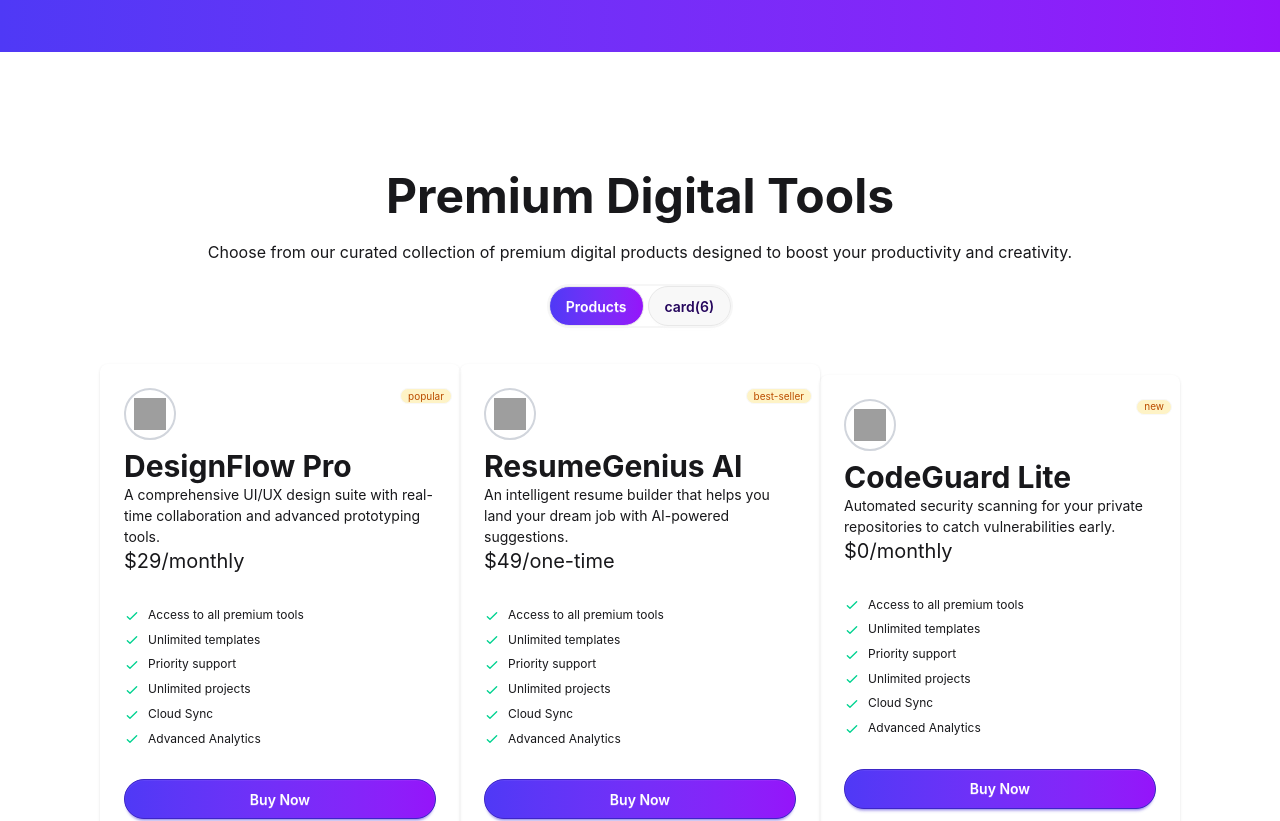
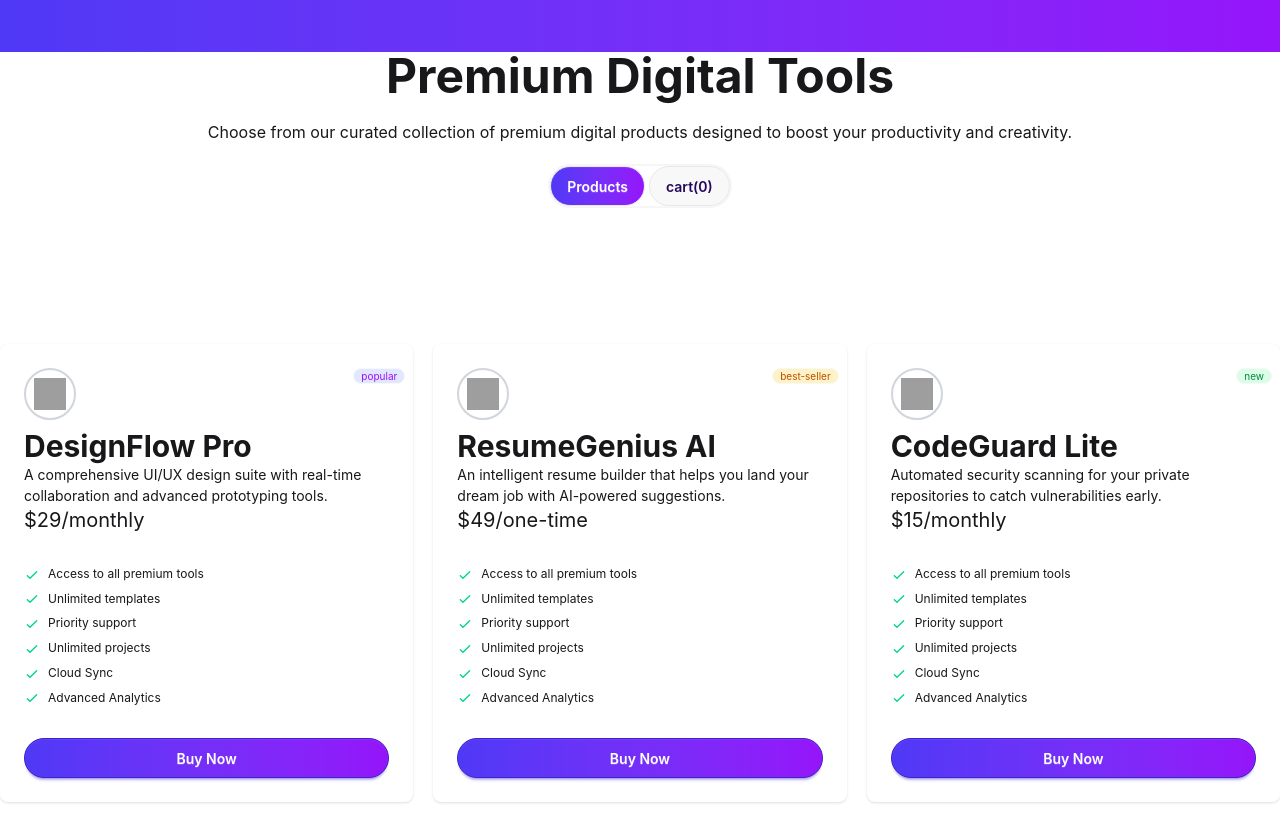
Before and after one commit to mizanur87/DigiTools-Platform-A6, a React (Vite) app: page / in a window 1280 px wide. Shown: the part 860-1681 px from the top of the page. Built offline with nearby package versions, Linux system fonts and the light colour scheme; grey boxes are pictures that could not be loaded.

Commit message:
Intial final push

```diff
--- a/package.json
+++ b/package.json
@@ -15,6 +15,7 @@
     "react": "^19.2.4",
     "react-dom": "^19.2.4",
     "react-icons": "^5.6.0",
+    "react-toastify": "^11.0.5",
     "tailwindcss": "^4.2.2"
   },
   "devDependencies": {
--- a/public/api.json
+++ b/public/api.json
@@ -35,7 +35,7 @@
     "id": "prod_003",
     "name": "CodeGuard Lite",
     "description": "Automated security scanning for your private repositories to catch vulnerabilities early.",
-    "price": 0.0,
+    "price": 15.0,
     "period": "monthly",
     "tag": "New",
     "tagType": "new",
--- a/src/App.jsx
+++ b/src/App.jsx
@@ -9,6 +9,9 @@ import TransparentPrice from "./Components/Transparent pricing/TransparentPrice"
 import ThreeSteps from "./Components/3 Steps/ThreeSteps";
 import AllInfos from "./Components/Digital Tools/AllInfos";
 import Stats from "./Stats/Stats";
+import Selectedcart from "./Components/Digital Tools/Selectedcart";
+import Tab from "./Components/Digital Tools/Tab";
+import { toast, ToastContainer } from "react-toastify";
 
 const fetchData = async () => {
   let res = await fetch("/api.json");
@@ -16,9 +19,18 @@ const fetchData = async () => {
 };
 
 function App() {
-  const [count, setCount] = useState(0);
+  const PromiseData = fetchData();
 
-  const PromiseData = fetchData();
+  const [toggle, setToggle] = useState("available");
+
+  const [selected, setSelected] = useState([]);
+  const totalPrice = selected.reduce((sum, running) => sum + running.price, 0);
+  function choose(obj) {
+    setSelected((prev) => [...prev, obj]);
+
+    toast.success("Added to cart");
+    // console.log(selected);
+  }
 
   return (
     <>
@@ -40,10 +52,24 @@ function App() {
 
         {/* {Digital Tools & card rendering} */}
 
+        <Tab selected={selected} toggle={toggle} setToggle={setToggle}></Tab>
         <section>
-          <Suspense fallback={<p>Loading..</p>}>
-            <AllInfos PromiseData={PromiseData}></AllInfos>
-          </Suspense>
+          {toggle === "available" ? (
+            <Suspense fallback={<p>Loading..</p>}>
+              <AllInfos
+                choose={choose}
+                toggle={toggle}
+                PromiseData={PromiseData}
+                setToggle={setToggle}
+              ></AllInfos>
+            </Suspense>
+          ) : (
+            <Selectedcart
+              setSelected={setSelected}
+              totalPrice={totalPrice}
+              selected={selected}
+            ></Selectedcart>
+          )}
         </section>
 
         {/* {Three Steps} */}
@@ -66,6 +92,8 @@ function App() {
       <footer className="bg-[#101727] ">
         <Footer></Footer>
       </footer>
+
+      <ToastContainer></ToastContainer>
     </>
   );
 }
--- a/src/Components/Digital Tools/AllCards.jsx
+++ b/src/Components/Digital Tools/AllCards.jsx
@@ -1,18 +1,25 @@
 import React from "react";
 
-const AllCards = ({ singleData }) => {
+const AllCards = ({ singleData, choose }) => {
   const { name, description, price, period, tagType, features } = singleData;
   return (
     <div className="">
       {/* {cards section} */}
 
-      <div className="card w-90  shadow-sm ">
+      <div className="card   shadow-sm ">
         <div className="card-body relative ">
           <div className="border-2 rounded-full h-13 w-13 border-gray-300 flex justify-center items-center">
             <img className="w-8 h-8 " src={singleData.icon} alt="" />
           </div>
 
-          <span className="badge  absolute right-2  badge-xs bg-[#fef3c6FF] text-[#bb4d00]">
+          <span
+            className={`
+              ${tagType === "best-seller" ? "badge  absolute right-2  badge-xs bg-[#fef3c6FF] text-[#bb4d00]" : ""}
+              ${tagType === "popular" ? "badge  absolute right-2  badge-xs bg-[#e1e7ff] text-purple-600" : ""}
+              ${tagType === "new" ? "badge  absolute right-2  badge-xs bg-[#dbfce7FF] text-[#0a883eFF]" : ""}
+
+            `}
+          >
             {tagType}
           </span>
           <div className="">
@@ -127,7 +134,10 @@ const AllCards = ({ singleData }) => {
             </li>
           </ul>
           <div className="mt-6">
-            <button className="btn btn-primary w-full  rounded-full bg-linear-to-r from-[#4f39f6] to-[#9514fa] text-white  ">
+            <button
+              onClick={() => choose(singleData)}
+              className="btn btn-primary w-full  rounded-full bg-linear-to-r from-[#4f39f6] to-[#9514fa] text-white  "
+            >
               Buy Now
             </button>
           </div>
--- a/src/Components/Digital Tools/AllInfos.jsx
+++ b/src/Components/Digital Tools/AllInfos.jsx
@@ -1,43 +1,22 @@
 import React, { use, useState } from "react";
 import AllCards from "./AllCards";
 
-const AllInfos = ({ PromiseData }) => {
-  const [toggle, setToggle] = useState("available");
+const AllInfos = ({ PromiseData, choose, toggle, setToggle }) => {
+  const fData = use(PromiseData);
 
-  const fData = use(PromiseData);
   //   console.log(fData);
   return (
     <div className="container mx-auto flex flex-col justify-center items-center gap-5 py-[120px]  ">
       {/* {Healines} */}
-      <div className="text-center flex flex-col justify-center items-center gap-5 ">
-        {/* {Text Section} */}
-        <h1 className="font-bold text-5xl ">Premium Digital Tools</h1>
-        <p>
-          Choose from our curated collection of premium digital products
-          designed to boost your productivity and creativity.
-        </p>
 
-        {/* {Button Section} */}
-        <div className="rounded-full text-center bg-white border-2 border-[#f6f6f6] m-w-[20%] space-x-1 p-1.3 flex justify-center items-center">
-          <button
-            onClick={() => setToggle("available")}
-            className={` ${toggle === "available" ? "btn rounded-full text-white bg-linear-to-r from-[#4f39f6] to-[#9514fa]" : "btn rounded-full text-[#25065d]"} `}
-          >
-            Products
-          </button>
-          {/* {text-[#25065d]} */}
-          <button
-            onClick={() => setToggle("selected")}
-            className={` ${toggle === "selected" ? "btn rounded-full text-white bg-linear-to-r from-[#4f39f6] to-[#9514fa]" : "btn rounded-full text-[#25065d]"} `}
-          >
-            card({fData.length})
-          </button>
-        </div>
-      </div>
       {/* {Allcards} */}
-      <div className="grid grid-cols-1  my-4 justify-center items-center md:grid-cols-3">
+      <div className="grid grid-cols-1  my-4 justify-items-center  gap-5 md:grid-cols-3">
         {fData.map((singleData) => (
-          <AllCards key={singleData.id} singleData={singleData}></AllCards>
+          <AllCards
+            key={singleData.id}
+            choose={choose}
+            singleData={singleData}
+          ></AllCards>
         ))}
       </div>
     </div>
--- /dev/null
+++ b/src/Components/Digital Tools/CartStack.jsx
@@ -0,0 +1,29 @@
+import React from "react";
+
+const CartStack = ({ item, totalPrice, setSelected, selected }) => {
+  function remove() {
+    const filtered = selected.filter((p) => item.id !== p.id);
+    setSelected(filtered);
+  }
+
+  return (
+    <div className=" ">
+      <div className="flex justify-between items-center p-5 bg-purple-100 gap-3 space-y-5 mb-5">
+        <div>
+          <div className="border-2 rounded-full h-13 w-13 border-gray-300 flex justify-center items-center">
+            <img className="w-8 h-8 " src={item.icon} alt="" />
+          </div>
+          <h2 className="text-3xl font-bold">{item.name}</h2>
+          <p>${item.price}</p>
+        </div>
+        <div>
+          <p onClick={remove} className="text-red-500 btn btn-ghost">
+            Remove
+          </p>
+        </div>
+      </div>
+    </div>
+  );
+};
+
+export default CartStack;
--- a/src/Components/Digital Tools/Selectedcart.jsx
+++ b/src/Components/Digital Tools/Selectedcart.jsx
@@ -1,7 +1,28 @@
 import React from "react";
+import CartStack from "./CartStack";
+import TotalPrice from "./TotalPrice";
 
-const Selectedcart = () => {
-  return <div>Selected players</div>;
+const Selectedcart = ({ selected, totalPrice, setSelected }) => {
+  return (
+    <div>
+      <p>Your Cart</p>
+      {selected.length > 0 ? (
+        <>
+          {selected.map((item) => (
+            <CartStack
+              selected={selected}
+              setSelected={setSelected}
+              totalPrice={totalPrice}
+              item={item}
+            ></CartStack>
+          ))}
+          <TotalPrice totalPrice={totalPrice}></TotalPrice>
+        </>
+      ) : (
+        <div>Nothing To Show </div>
+      )}
+    </div>
+  );
 };
 
 export default Selectedcart;
--- /dev/null
+++ b/src/Components/Digital Tools/Tab.jsx
@@ -0,0 +1,33 @@
+import React from "react";
+
+const Tab = ({ toggle, setToggle, selected }) => {
+  return (
+    <div className="text-center flex flex-col justify-center items-center gap-5 ">
+      {/* {Text Section} */}
+      <h1 className="font-bold text-5xl ">Premium Digital Tools</h1>
+      <p>
+        Choose from our curated collection of premium digital products designed
+        to boost your productivity and creativity.
+      </p>
+
+      {/* {Button Section} */}
+      <div className="rounded-full text-center bg-white border-2 border-[#f6f6f6] m-w-[20%] space-x-1 p-1.3 flex justify-center items-center">
+        <button
+          onClick={() => setToggle("available")}
+          className={` ${toggle === "available" ? "btn rounded-full text-white bg-linear-to-r from-[#4f39f6] to-[#9514fa]" : "btn rounded-full text-[#25065d]"} `}
+        >
+          Products
+        </button>
+        {/* {text-[#25065d]} */}
+        <button
+          onClick={() => setToggle("selected")}
+          className={` ${toggle === "selected" ? "btn rounded-full text-white bg-linear-to-r from-[#4f39f6] to-[#9514fa]" : "btn rounded-full text-[#25065d]"} `}
+        >
+          cart({selected.length})
+        </button>
+      </div>
+    </div>
+  );
+};
+
+export default Tab;
--- /dev/null
+++ b/src/Components/Digital Tools/TotalPrice.jsx
@@ -0,0 +1,14 @@
+import React from "react";
+
+const TotalPrice = ({ totalPrice }) => {
+  return (
+    <div>
+      <div className="flex justify-between items-center py-10">
+        <h2>Total Price: </h2>
+        <p>${totalPrice}</p>
+      </div>
+    </div>
+  );
+};
+
+export default TotalPrice;
--- a/src/Components/Navbar/Banner/Banner.jsx
+++ b/src/Components/Navbar/Banner/Banner.jsx
@@ -8,7 +8,7 @@ const Banner = () => {
       <div className=" flex flex-col justify-center  items-center gap-4 md:flex-row text-left">
         {/* {Text part} */}
 
-        <div className="space-y-3 text-center flex flex-col justify-center items-center md:text-left  ">
+        <div className="space-y-3  flex flex-col justify-start  md:text-left  ">
           <p
             className="max-w-80  rounded-full bg-[#e1e7ffFF] p-2.5 flex items-center justify-start gap-1.5
             "
```
Also changed, not shown: src/Components/Transparent pricing/TransparentPrice.jsx (+4 -4 lines), 1 other file (tests, documents, lock files or other folders).
